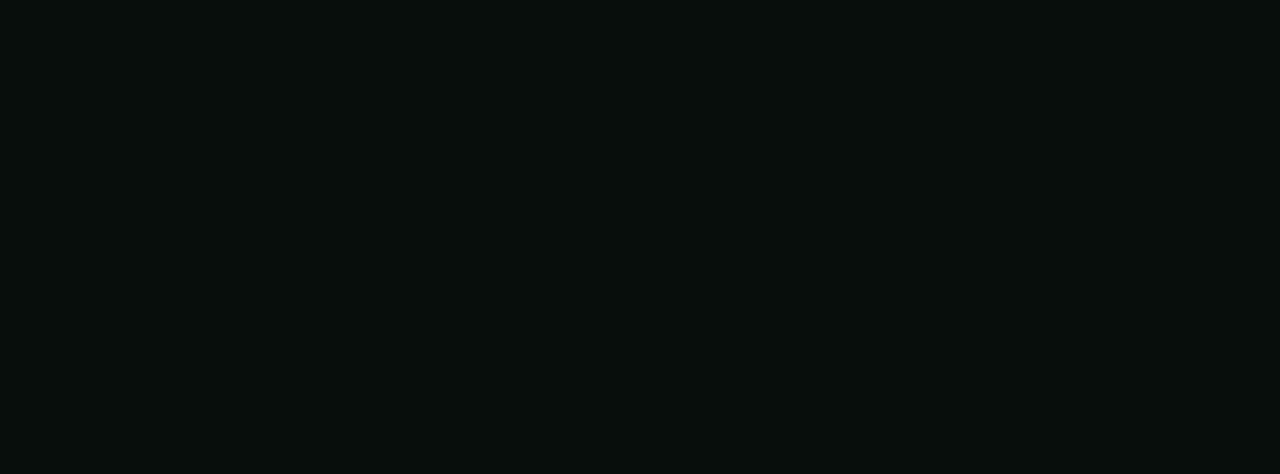
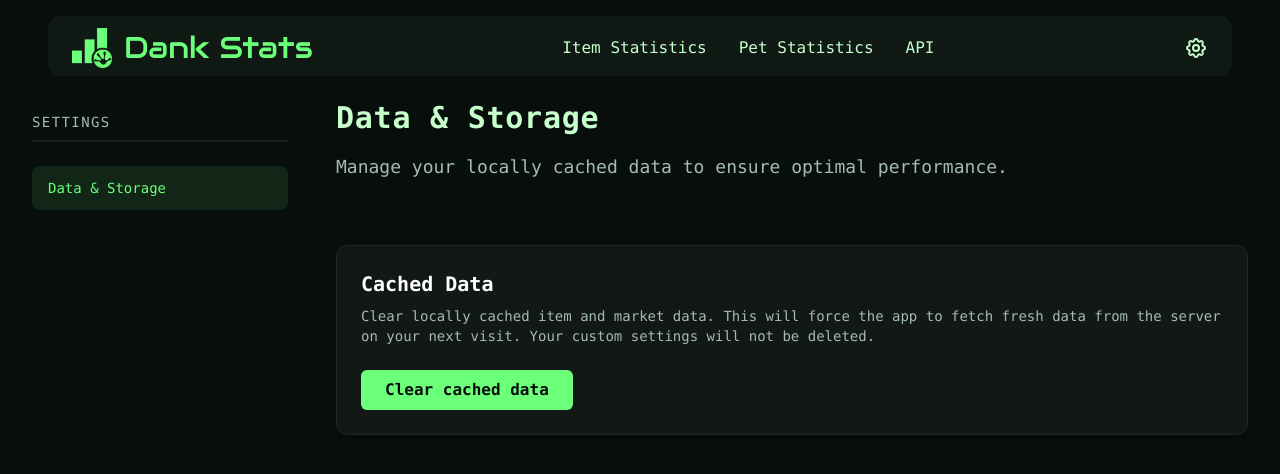
Before and after one commit to Krekensis/dank_stats_website, a React (Vite) app in the folder client/: page /settings in a window 1280 px wide. Before the commit this address had no page. Shown: the top 474 px of the page. Built offline with nearby package versions, Linux system fonts and the light colour scheme; a web font is replaced by a local one; what chartjs-plugin-zoom would draw is missing.

Commit message:
fix: fixed sidepanel market trend error

```diff
--- a/client/package.json
+++ b/client/package.json
@@ -16,14 +16,19 @@
     "chart.js": "^4.4.9",
     "chartjs-adapter-date-fns": "^3.0.0",
     "chartjs-plugin-zoom": "^2.2.0",
+    "clsx": "^2.1.1",
     "color.js": "^1.2.0",
     "date-fns": "^4.1.0",
     "dotenv": "^16.5.0",
+    "framer-motion": "^12.42.2",
+    "lucide-react": "^1.26.0",
     "mongodb": "^6.17.0",
     "react": "^19.0.0",
     "react-chartjs-2": "^5.3.0",
     "react-dom": "^19.0.0",
     "react-router-dom": "^7.6.1",
+    "recharts": "^3.10.0",
+    "tailwind-merge": "^3.6.0",
     "tailwindcss": "^4.0.17"
   },
   "devDependencies": {
--- a/client/src/App.jsx
+++ b/client/src/App.jsx
@@ -7,7 +7,7 @@
 import AllPetsOverview from "./pages/AllPetsOverview";
 import PetMarketVisualizer from "./pages/PetMarketVisualizer";
 import ApiPage from "./pages/ApiPage";
-
+import Settings from "./pages/Settings";
 import { Analytics } from "@vercel/analytics/react"
 
 const App = () => {
@@ -21,6 +21,7 @@
         <Route path="/all-pets-overview" element={<AllPetsOverview />} />
         <Route path="/pet-market-visualizer" element={<PetMarketVisualizer />} />
         <Route path="/api-docs" element={<ApiPage />} />
+        <Route path="/settings" element={<Settings />} />
       </Routes>
       <Analytics />
     </>
--- a/client/src/components/navbar-desktop.jsx
+++ b/client/src/components/navbar-desktop.jsx
@@ -153,6 +153,16 @@
               API
             </Link>
           </div>
+
+          {/* Settings Icon */}
+          <div className="flex items-center">
+            <Link to="/settings" className="text-[#c6ffcc] hover:text-[#6bff7a] transition cursor-pointer" aria-label="Settings">
+              <svg xmlns="http://www.w3.org/2000/svg" fill="none" viewBox="0 0 24 24" strokeWidth="2" stroke="currentColor" className="w-6 h-6">
+                <path strokeLinecap="round" strokeLinejoin="round" d="M10.325 4.317c.426-1.756 2.924-1.756 3.35 0a1.724 1.724 0 002.573 1.066c1.543-.94 3.31.826 2.37 2.37a1.724 1.724 0 001.065 2.572c1.756.426 1.756 2.924 0 3.35a1.724 1.724 0 00-1.066 2.573c.94 1.543-.826 3.31-2.37 2.37a1.724 1.724 0 00-2.572 1.065c-.426 1.756-2.924 1.756-3.35 0a1.724 1.724 0 00-2.573-1.066c-1.543.94-3.31-.826-2.37-2.37a1.724 1.724 0 00-1.065-2.572c-1.756-.426-1.756-2.924 0-3.35a1.724 1.724 0 001.066-2.573c-.94-1.543.826-3.31 2.37-2.37.996.608 2.296.07 2.572-1.065z" />
+                <path strokeLinecap="round" strokeLinejoin="round" d="M15 12a3 3 0 11-6 0 3 3 0 016 0z" />
+              </svg>
+            </Link>
+          </div>
         </div>
 
         <div
--- a/client/src/components/navbar-mobile.jsx
+++ b/client/src/components/navbar-mobile.jsx
@@ -62,6 +62,15 @@
             </div>
           </Link>
 
+          {/* Right Icons: Settings + Hamburger */}
+          <div className="flex items-center space-x-2">
+            <Link to="/settings" onClick={() => setExpanded(false)} className="text-[#c6ffcc] hover:text-[#6bff7a] transition p-2 focus:outline-none" aria-label="Settings">
+              <svg xmlns="http://www.w3.org/2000/svg" fill="none" viewBox="0 0 24 24" strokeWidth="2" stroke="currentColor" className="w-6 h-6">
+                <path strokeLinecap="round" strokeLinejoin="round" d="M10.325 4.317c.426-1.756 2.924-1.756 3.35 0a1.724 1.724 0 002.573 1.066c1.543-.94 3.31.826 2.37 2.37a1.724 1.724 0 001.065 2.572c1.756.426 1.756 2.924 0 3.35a1.724 1.724 0 00-1.066 2.573c.94 1.543-.826 3.31-2.37 2.37a1.724 1.724 0 00-2.572 1.065c-.426 1.756-2.924 1.756-3.35 0a1.724 1.724 0 00-2.573-1.066c-1.543.94-3.31-.826-2.37-2.37a1.724 1.724 0 00-1.065-2.572c-1.756-.426-1.756-2.924 0-3.35a1.724 1.724 0 001.066-2.573c-.94-1.543.826-3.31 2.37-2.37.996.608 2.296.07 2.572-1.065z" />
+                <path strokeLinecap="round" strokeLinejoin="round" d="M15 12a3 3 0 11-6 0 3 3 0 016 0z" />
+              </svg>
+            </Link>
+
             {/* Hamburger Icon */}
             <button
               onClick={() => setExpanded(!expanded)}
@@ -71,6 +80,7 @@
                 <path strokeLinecap="round" strokeLinejoin="round" strokeWidth="2" d={expanded ? "M6 18L18 6M6 6l12 12" : "M4 6h16M4 12h16m-7 6h7"}></path>
               </svg>
             </button>
+          </div>
         </div>
 
         {/* Mobile Menu Content */}
--- a/client/src/components/pet-sidepanel-desktop.jsx
+++ b/client/src/components/pet-sidepanel-desktop.jsx
@@ -152,7 +152,7 @@
             const res = await fetch(`${apiBase}/api/petmarketlogs?${new URLSearchParams({
                 item: itemId.toString(),
                 skip: '0',
-                limit: '1000',
+                limit: '2500',
                 private: 'false',
                 excludeOneCoin: 'true',
             })}`);
@@ -193,8 +193,8 @@
         }
 
         const buildFromCache = (rawData) => {
-            // Take the latest `marketRange` records (data is already sorted chrono)
-            const sliced = rawData.slice(-marketRange);
+            // Take the latest `marketRange` records (API returns newest first)
+            const sliced = rawData.slice(0, marketRange);
             const built = buildMarketChartData(sliced);
             setMarketChartData(built);
             const avgPrice = (arr) => arr.length > 0 ? Math.round(arr.reduce((s, t) => s + t.value, 0) / arr.length) : 0;
--- a/client/src/components/pet-sidepanel-mobile.jsx
+++ b/client/src/components/pet-sidepanel-mobile.jsx
@@ -152,7 +152,7 @@
             const res = await fetch(`${apiBase}/api/petmarketlogs?${new URLSearchParams({
                 item: itemId.toString(),
                 skip: '0',
-                limit: '1000',
+                limit: '2500',
                 private: 'false',
                 excludeOneCoin: 'true',
             })}`);
@@ -193,8 +193,8 @@
         }
 
         const buildFromCache = (rawData) => {
-            // Take the latest `marketRange` records (data is already sorted chrono)
-            const sliced = rawData.slice(-marketRange);
+            // Take the latest `marketRange` records (API returns newest first)
+            const sliced = rawData.slice(0, marketRange);
             const built = buildMarketChartData(sliced);
             setMarketChartData(built);
             const avgPrice = (arr) => arr.length > 0 ? Math.round(arr.reduce((s, t) => s + t.value, 0) / arr.length) : 0;
--- a/client/src/components/sidepanel-mobile.jsx
+++ b/client/src/components/sidepanel-mobile.jsx
@@ -197,7 +197,7 @@
             const res = await fetch(`${apiBase}/api/marketlogs?${new URLSearchParams({
                 item: itemId.toString(),
                 skip: '0',
-                limit: '1000',
+                limit: '2500',
                 private: 'false',
                 excludeOneCoin: 'true',
             })}`);
@@ -238,8 +238,8 @@
         }
 
         const buildFromCache = (rawData) => {
-            // Take the latest `marketRange` records (data is already sorted chrono)
-            const sliced = rawData.slice(-marketRange);
+            // Take the latest `marketRange` records (API returns newest first)
+            const sliced = rawData.slice(0, marketRange);
             const built = buildMarketChartData(sliced);
             setMarketChartData(built);
             const avgPrice = (arr) => arr.length > 0 ? Math.round(arr.reduce((s, t) => s + t.value, 0) / arr.length) : 0;
--- /dev/null
+++ b/client/src/pages/Settings.jsx
@@ -0,0 +1,136 @@
+import React, { useState, useEffect } from "react";
+import NavbarDesktop from "../components/navbar-desktop";
+import NavbarMobile from "../components/navbar-mobile";
+
+// Custom hook for managing settings
+export const useSettings = () => {
+  const [settings, setSettings] = useState(() => {
+    try {
+      const stored = localStorage.getItem("dank_stats_settings");
+      return stored ? JSON.parse(stored) : {};
+    } catch (e) {
+      console.warn("Failed to parse settings", e);
+      return {};
+    }
+  });
+
+  const updateSetting = (key, value) => {
+    setSettings((prev) => {
+      const updated = { ...prev, [key]: value };
+      localStorage.setItem("dank_stats_settings", JSON.stringify(updated));
+      return updated;
+    });
+  };
+
+  return { settings, updateSetting };
+};
+
+const Settings = () => {
+  const [isMobile, setIsMobile] = useState(window.innerWidth < 768);
+  const { settings, updateSetting } = useSettings();
+  const [activeTab, setActiveTab] = useState("data");
+  const [clearMessage, setClearMessage] = useState("");
+
+  useEffect(() => {
+    const handleResize = () => setIsMobile(window.innerWidth < 768);
+    window.addEventListener("resize", handleResize);
+    return () => window.removeEventListener("resize", handleResize);
+  }, []);
+
+  const handleClearCache = () => {
+    try {
+      // Save settings temporarily
+      const savedSettings = localStorage.getItem("dank_stats_settings");
+
+      // Clear all storage
+      sessionStorage.clear();
+      localStorage.clear();
+
+      // Restore settings
+      if (savedSettings) {
+        localStorage.setItem("dank_stats_settings", savedSettings);
+      }
+
+      setClearMessage("Cache cleared successfully!");
+      setTimeout(() => setClearMessage(""), 3000);
+    } catch (error) {
+      console.error("Error clearing cache:", error);
+      setClearMessage("Failed to clear cache.");
+      setTimeout(() => setClearMessage(""), 3000);
+    }
+  };
+
+  return (
+    <div className="min-h-screen bg-[#070e0c] text-white font-mono selection:bg-[#6bff7a] selection:text-black">
+      {isMobile ? <NavbarMobile /> : <NavbarDesktop />}
+
+      <div className="mt-[100px] pb-20 px-8 max-w-7xl mx-auto flex gap-12">
+        {/* Sidebar */}
+        <div className="w-64 shrink-0 flex flex-col gap-2 sticky top-28 h-fit hidden md:flex">
+          <h2 className="text-[#a4bbb0] text-sm uppercase tracking-widest mb-4 pb-2 border-b-2 border-[#a4bbb0]/10 ">Settings</h2>
+
+          <button
+            onClick={() => setActiveTab("data")}
+            className={`text-left px-4 py-3 rounded-lg text-sm transition-all duration-300 ${activeTab === "data"
+              ? 'bg-[#6bff7a]/10 text-[#6bff7a]'
+              : 'bg-[#070e0c]/50 text-[#a4bbb0] hover:bg-[#6bff7a]/4'
+            }`}
+          >
+            Data & Storage
+          </button>
+        </div>
+
+        {/* Mobile Tab Selector */}
+        {isMobile && (
+          <div className="w-full flex space-x-2 mb-6 overflow-x-auto pb-2">
+            <button
+              onClick={() => setActiveTab("data")}
+              className={`px-4 py-2 rounded-lg text-sm whitespace-nowrap transition-all duration-300 ${activeTab === "data"
+                ? 'bg-[#6bff7a]/10 text-[#6bff7a]'
+                : 'bg-[#070e0c]/50 text-[#a4bbb0] hover:bg-[#6bff7a]/4'
+              }`}
+            >
+              Data & Storage
+            </button>
+          </div>
+        )}
+
+        {/* Main Content Area */}
+        <div className="flex-1 min-w-0">
+
+          {/* Data & Storage Tab */}
+          <div className={`${activeTab === 'data' ? 'block' : 'hidden'} animate-fade-in`}>
+            <div className="mb-8 pb-8">
+              <h1 className="text-3xl text-[#c6ffcc] font-bold tracking-wide mb-4">Data & Storage</h1>
+              <p className="text-[#a4bbb0] text-lg leading-relaxed">Manage your locally cached data to ensure optimal performance.</p>
+            </div>
+
+            <div className="bg-[#111816] shadow-lg rounded-xl overflow-hidden mb-8 p-6 border border-[#a4bbb0]/10">
+              <h2 className="text-xl font-semibold text-white mb-2">Cached Data</h2>
+              <p className="text-[#a4bbb0] text-sm mb-6">
+                Clear locally cached item and market data. This will force the app to fetch fresh data from the server on your next visit. Your custom settings will not be deleted.
+              </p>
+
+              <div className="flex items-center space-x-4">
+                <button
+                  onClick={handleClearCache}
+                  className="bg-[#6bff7a] hover:bg-[#58e36b] text-[#070e0c] font-extrabold py-2 px-6 rounded-md transition-colors"
+                >
+                  Clear cached data
+                </button>
+                {clearMessage && (
+                  <span className={`text-sm font-semibold ${clearMessage.includes("success") ? "text-[#6bff7a]" : "text-red-500"}`}>
+                    {clearMessage}
+                  </span>
+                )}
+              </div>
+            </div>
+          </div>
+
+        </div>
+      </div>
+    </div>
+  );
+};
+
+export default Settings;
```
Also changed, not shown: client/src/components/sidepanel-desktop.jsx (+5 -9 lines), 1 other file (tests, documents, lock files or other folders). Lines whose indentation alone changed are shown as unchanged.
